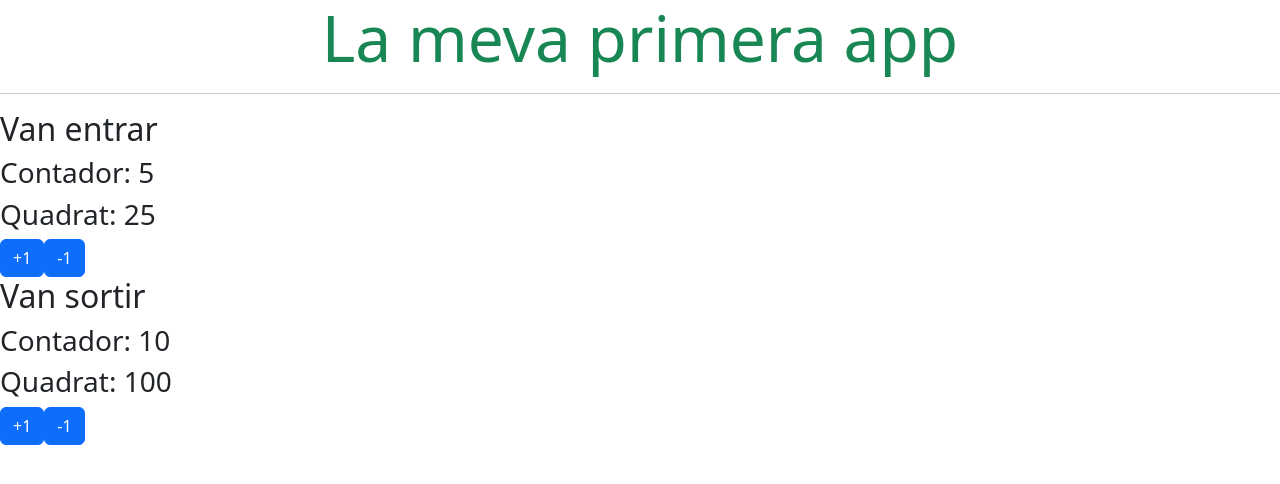
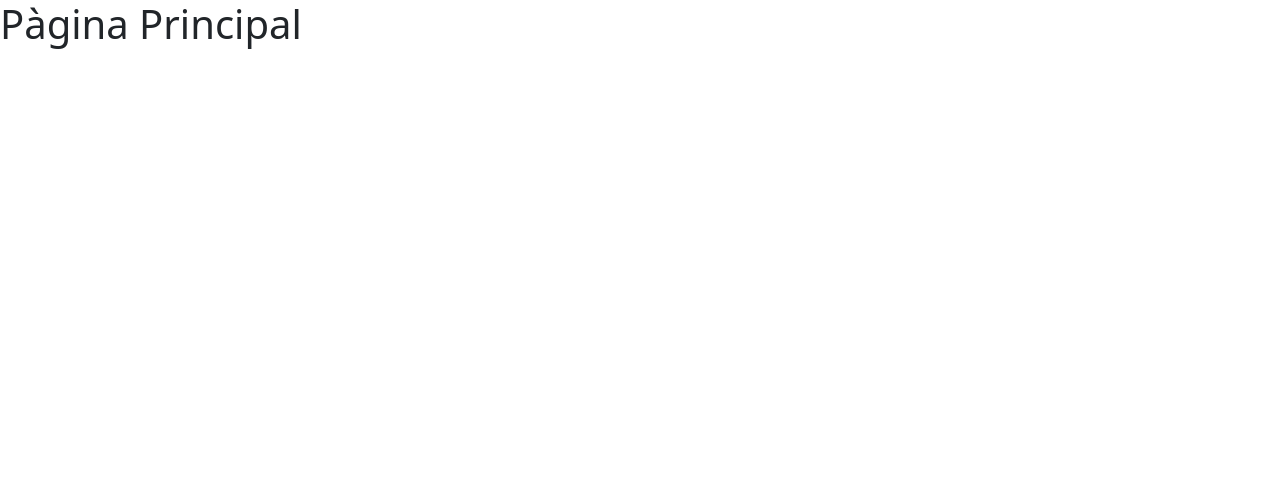
Before and after one commit to SectionOne/cursframeworksvue, a Vue app in the folder el-meu-ecommerce/: page / in a window 1280 px wide. Shown: the top 484 px of the page. Built offline with nearby package versions, Linux system fonts and the light colour scheme.

Commit message:
Codi 12 - Pagines que necessitarem per el nostre projecte i Tailwind

```diff
--- a/el-meu-ecommerce/package.json
+++ b/el-meu-ecommerce/package.json
@@ -8,6 +8,7 @@
   },
   "dependencies": {
     "core-js": "^3.8.3",
+    "tailwind": "^4.0.0",
     "vue": "^3.2.13"
   },
   "devDependencies": {
--- a/el-meu-ecommerce/src/App.vue
+++ b/el-meu-ecommerce/src/App.vue
@@ -1,11 +1,7 @@
 <template>
-  <h1  class="text-center text-success display-3">La meva primera app</h1>
-  <hr>
-  <h2>Van entrar</h2><MeuContador :value="5"/>
-  <h2>Van sortir</h2><MeuContador :value="10"/>
+  <PrincipalPage />
 </template>
-
-<!--Definim la configuració de Vue amb un setup-->
 <script lang="ts" setup>
-  import MeuContador from './components/meu-contador/MeuContador.vue';
+import PrincipalPage from './moduls/landing/pagines/PrincipalPage.vue';
 </script>
+<!--No oblidem d'executar npm i tailwind-->
--- /dev/null
+++ b/el-meu-ecommerce/src/moduls/landing/pagines/CaracteristiquesPage.vue
@@ -0,0 +1,3 @@
+<template>
+    <h1>Pàgina de Caracteristiques</h1>
+</template>
--- /dev/null
+++ b/el-meu-ecommerce/src/moduls/landing/pagines/ContactPage.vue
@@ -0,0 +1,3 @@
+<template>
+    <h1>Pàgina de Contacte</h1>
+</template>
--- /dev/null
+++ b/el-meu-ecommerce/src/moduls/landing/pagines/PreusPage.vue
@@ -0,0 +1,3 @@
+<template>
+    <h1>Pàgina de Preus</h1>
+</template>
--- /dev/null
+++ b/el-meu-ecommerce/src/moduls/landing/pagines/PrincipalPage.vue
@@ -0,0 +1,3 @@
+<template>
+    <h1>Pàgina Principal</h1>
+</template>
```
Also changed, not shown: el-meu-ecommerce/tailwind.config.js (added, +11 -0 lines), 1 other file (tests, documents, lock files or other folders).
